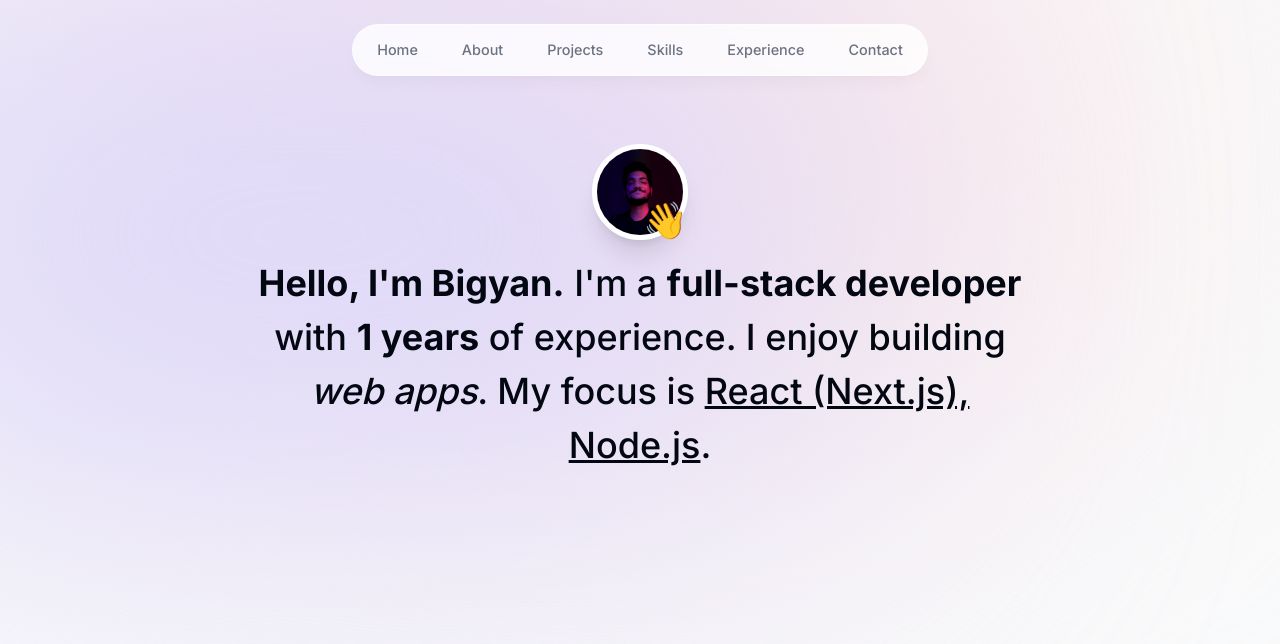
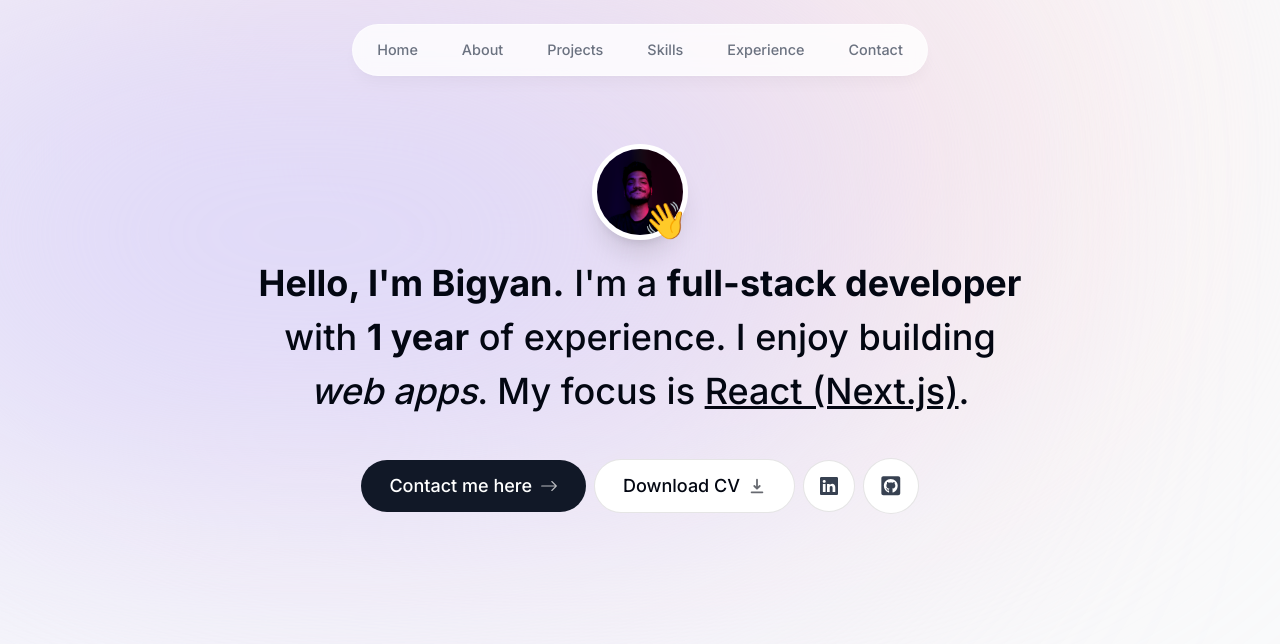
Before and after one commit to bigyanpatel/portfolio-next-2, a Next.js app: page / in a window 1280 px wide. Shown: the top 644 px of the page. Built offline with nearby package versions, Linux system fonts and the light colour scheme.

Commit message:
Feat: Navigation buttons on intro

```diff
--- a/components/Intro.tsx
+++ b/components/Intro.tsx
@@ -3,9 +3,12 @@
 import Image from "next/image";
 import React from "react";
 import { motion } from "framer-motion";
+import Link from "next/link";
+import { BsArrowRight, BsLinkedin } from "react-icons/bs";
+import { HiDownload } from "react-icons/hi";
+import { FaGithubSquare } from "react-icons/fa";
 
 export default function Intro() {
-
   return (
     <section
       id="home"
@@ -55,10 +58,52 @@
       >
         <span className="font-bold">Hello, I&apos;m Bigyan.</span> I&apos;m a{" "}
         <span className="font-bold">full-stack developer</span> with{" "}
-        <span className="font-bold">1 years</span> of experience. I enjoy
+        <span className="font-bold">1 year</span> of experience. I enjoy
         building <span className="italic">web apps</span>. My focus is{" "}
-        <span className="underline">React (Next.js), Node.js</span>.
+        <span className="underline">React (Next.js)</span>.
       </motion.h1>
+
+      <motion.div
+        className="flex flex-col sm:flex-row items-center justify-center gap-2 px-4 text-lg font-medium"
+        initial={{ opacity: 0, y: 100 }}
+        animate={{ opacity: 1, y: 0 }}
+        transition={{
+          delay: 0.1,
+        }}
+      >
+        <Link
+          href="#contact"
+          className="group bg-gray-900 text-white px-7 py-3 flex items-center gap-2 rounded-full outline-none focus:scale-110 hover:scale-110 hover:bg-gray-950 active:scale-105 transition"
+        >
+          Contact me here{" "}
+          <BsArrowRight className="opacity-70 group-hover:translate-x-1 transition" />
+        </Link>
+
+        <a
+          className="group bg-white px-7 py-3 flex items-center gap-2 rounded-full outline-none focus:scale-110 hover:scale-110 active:scale-105 transition cursor-pointer borderBlack dark:bg-white/10"
+          href="/CV.pdf"
+          download
+        >
+          Download CV{" "}
+          <HiDownload className="opacity-60 group-hover:translate-y-1 transition" />
+        </a>
+
+        <a
+          className="bg-white p-4 text-gray-700 hover:text-gray-950 flex items-center gap-2 rounded-full focus:scale-[1.15] hover:scale-[1.15] active:scale-105 transition cursor-pointer borderBlack dark:bg-white/10 dark:text-white/60"
+          href="https://linkedin.com/in/bigyanpatel"
+          target="_blank"
+        >
+          <BsLinkedin />
+        </a>
+
+        <a
+          className="bg-white p-4 text-gray-700 flex items-center gap-2 text-[1.35rem] rounded-full focus:scale-[1.15] hover:scale-[1.15] hover:text-gray-950 active:scale-105 transition cursor-pointer borderBlack dark:bg-white/10 dark:text-white/60"
+          href="https://github.com/bigyanpatel"
+          target="_blank"
+        >
+          <FaGithubSquare />
+        </a>
+      </motion.div>
     </section>
   );
 }
```
